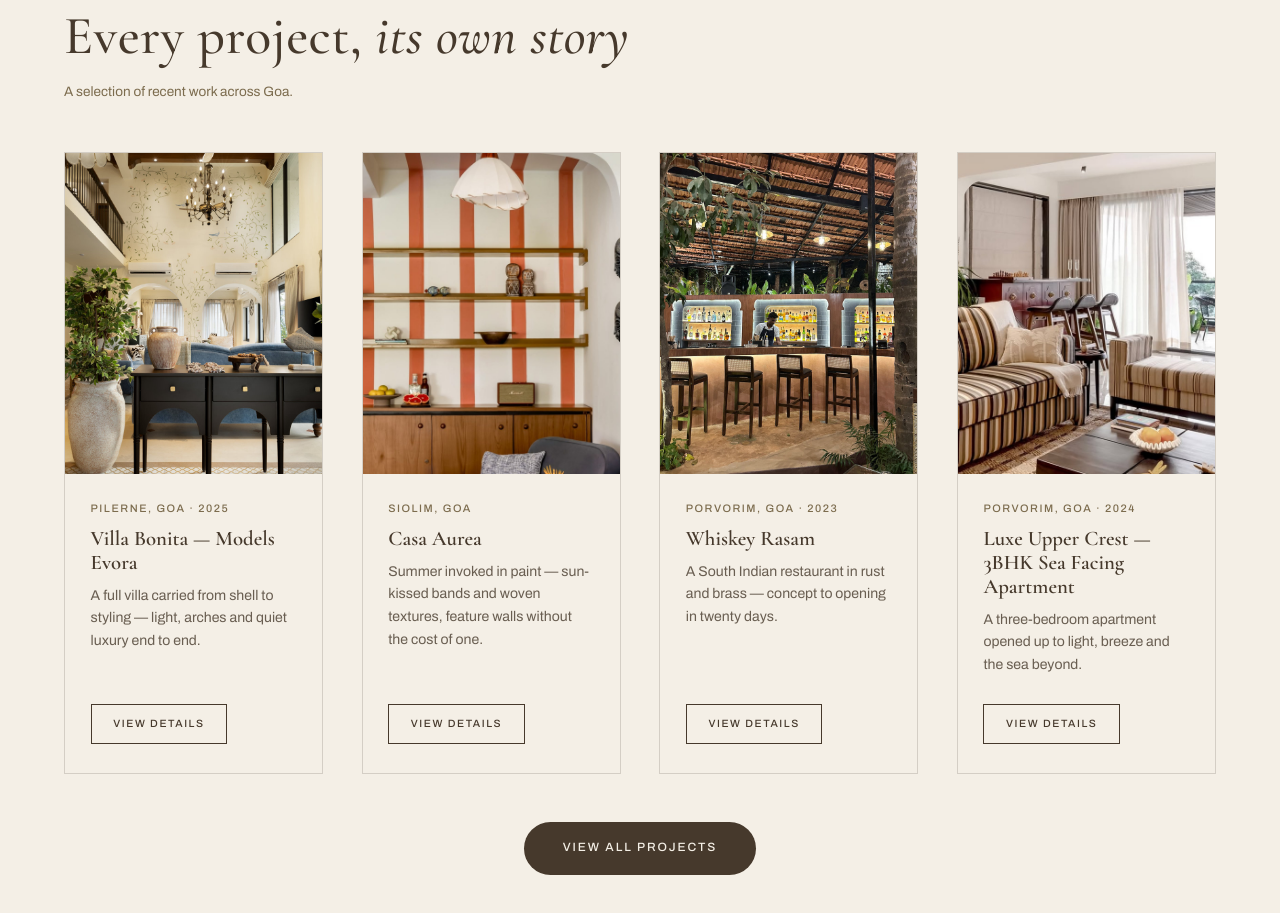
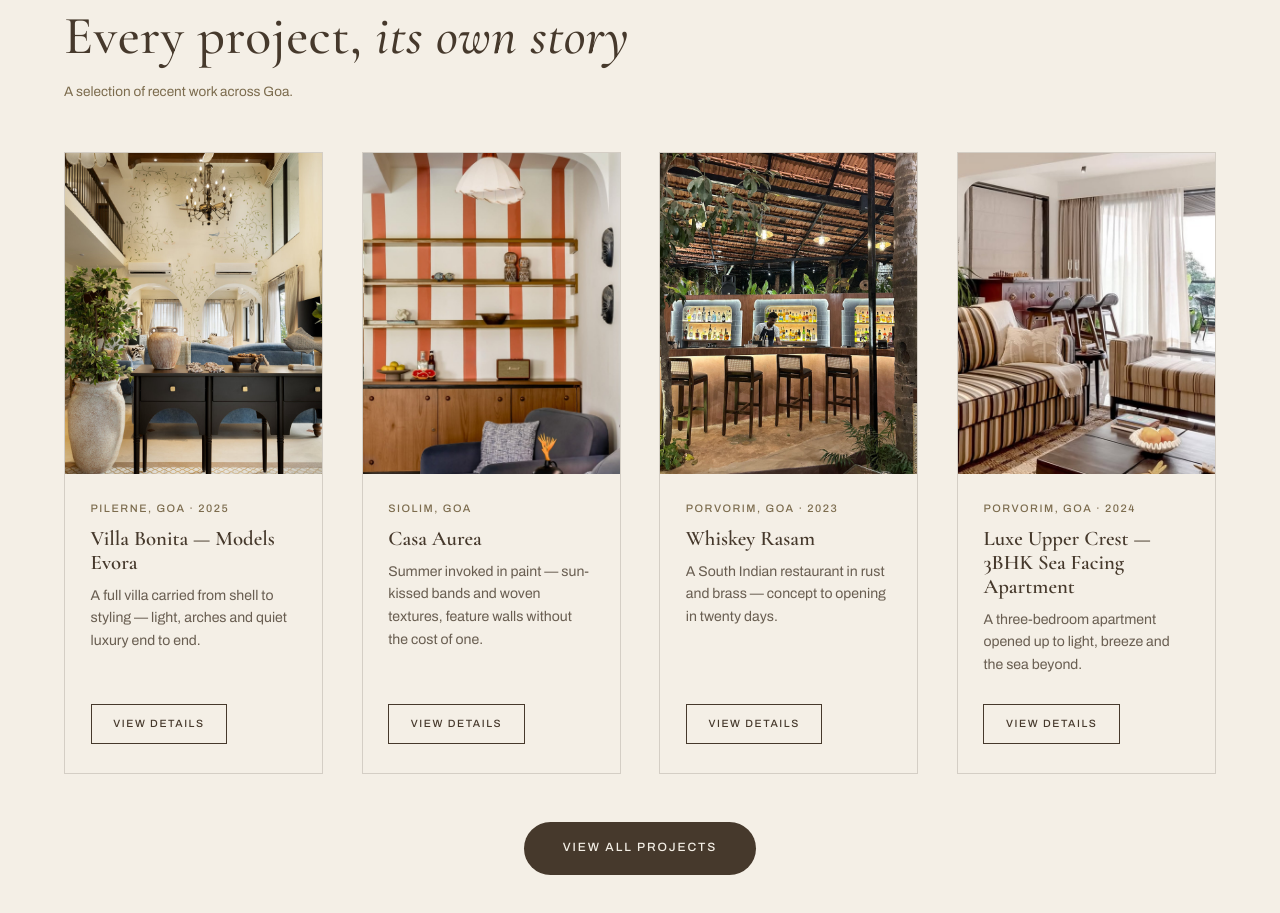
Before and after one commit to mauryagovind045-star/svay-website, a plain HTML site: page index.html in a window 1280 px wide. Shown: the part 4007-4920 px from the top of the page. Drawn offline with nearby package versions, Linux system fonts and the light colour scheme.

Commit message:
Zoom the Casa Aurea cover back out
The previous crop pushed too far into the shelving. Use the full width
of the source for the 4:5 frame, which is as wide as it goes while
keeping the pendant whole. New filename so caches pick it up.

Co-Authored-By: Claude Opus 5 <noreply@anthropic.com>

```diff
--- a/index.html
+++ b/index.html
@@ -206,7 +206,7 @@
           </div>
         </a>
         <a class="pcard" data-reveal href="/casa-aurea/">
-          <figure class="pcard__media"><img src="/assets/img/portfolio/casa-aurea-cover.jpg" alt="Casa Aurea living corner with brass shelves on a terracotta-striped wall, teak sideboard and blue armchairs" loading="lazy"></figure>
+          <figure class="pcard__media"><img src="/assets/img/portfolio/casa-aurea-wide.jpg" alt="Casa Aurea living corner with brass shelves on a terracotta-striped wall, teak sideboard and blue armchairs" loading="lazy"></figure>
           <div class="pcard__body">
             <p class="pcard__meta">Siolim, Goa</p>
             <h3 class="pcard__title">Casa Aurea</h3>
```
Also changed, not shown: projects/index.html (+1 -1 lines), assets/img/portfolio/casa-aurea-cover.jpg (deleted), assets/img/portfolio/casa-aurea-wide.jpg (added).
